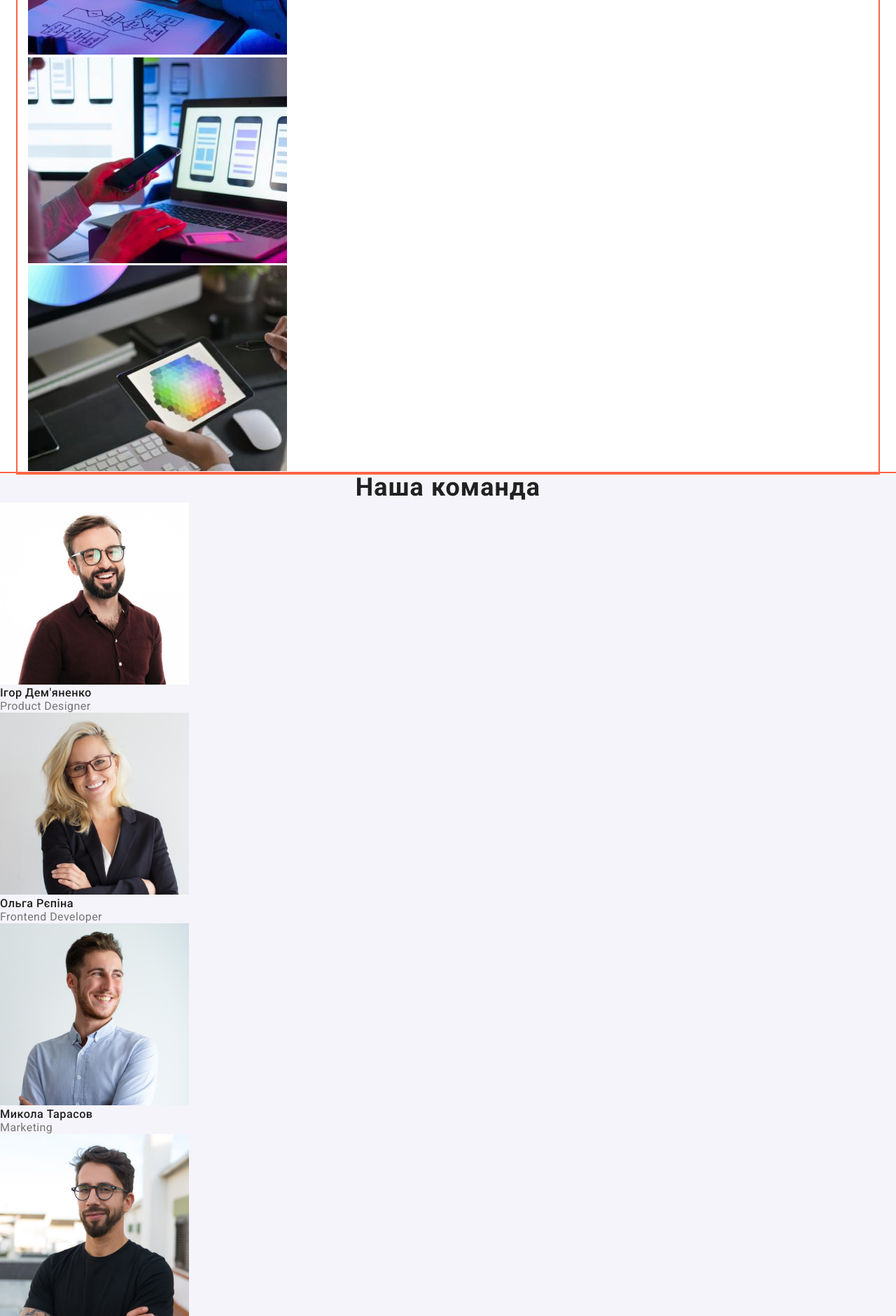
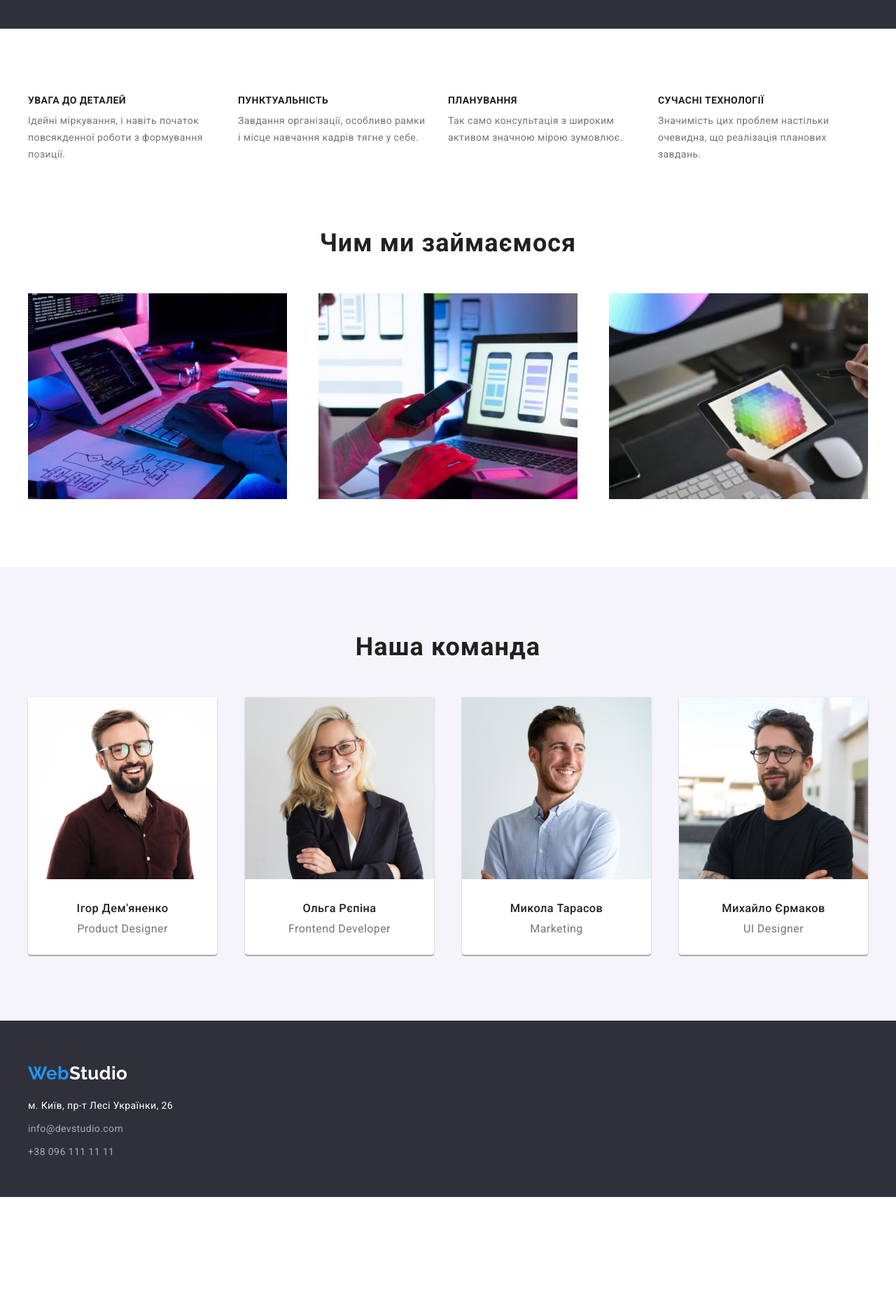
Before and after one commit to akarpenko83/goit-markup-hw-03, a plain HTML site: page index.html in a window 1280 px wide. Shown: the part 640-2520 px from the top of the page at 70% size. After the commit the page ends 2350 px from the top, so only its background shows below. Drawn offline with nearby package versions, Linux system fonts and the light colour scheme.

Commit message:
index done
завершил страницу index.html

```diff
--- a/css/styles.css
+++ b/css/styles.css
@@ -27,8 +27,8 @@ body {
   font-family: 'Roboto', sans-serif;
   font-size: 14px;
   letter-spacing: 0.03em;
-  margin: 0;
-  padding: 0;
+  /* margin: 0;
+  padding: 0; */
 }
 h1,
 h2,
@@ -104,7 +104,7 @@ ul {
   align-items: center;
 }
 .logo {
-  margin-right: 93px;
+  /* margin-right: 93px; */
   color: var(--logo-primary-color);
   font-family: 'Raleway', sans-serif;
   font-weight: 700;
@@ -116,6 +116,7 @@ ul {
 }
 .header-nav {
   display: flex;
+  margin-left: 93px;
 }
 .header-nav > .nav-item:not(:last-child) {
   margin-right: 50px;
@@ -149,17 +150,20 @@ ul {
 /* ----------------------------section Hero */
 
 .section.hero {
-  /* text-align: center; */
+  background-color: var(--bg-footer-color);
+  height: 600px;
+}
+.cotainer.hero {
+  display: flex;
+  /* align-items: center; */
   /* height: 600px; */
-  /* margin-bottom: 94px; */
-  background-color: var(--bg-footer-color);
 }
 .hero.title {
-  /* display: inline-block
-  width: 696px;
-  align-items: center;
-  margin: 200px auto 30px; */
-  padding: 200px auto 30px;
+  display: block;
+  padding-top: 200px;
+  padding-bottom: 30px;
+  margin: auto;
+  max-width: 696px;
   font-weight: 900;
   font-size: 44px;
   line-height: 1.36;
@@ -168,7 +172,7 @@ ul {
   color: var(--hero-text-color);
 }
 .hero-btn.btn {
-  margin: 0 auto;
+  margin: 0px auto 200px auto;
   display: block;
   padding: 10px 32px;
   background-color: var(--accent-color);
@@ -181,11 +185,21 @@ ul {
   vertical-align: middle;
 }
 /* -----------------------------section Features */
-.section.features {
-  height: 98px;
-  margin-bottom: 94px;
+.container.features {
+  display: flex;
+}
+.feature-list {
+  display: flex;
+  padding: 94px 0;
+}
+.feature-list > li {
+  display: block;
+  max-width: 270px;
+  padding-right: 30px;
 }
 .feature-item.subtitle {
+  display: block;
+  padding-bottom: 10px;
   font-size: 14px;
   text-transform: uppercase;
 }
@@ -193,16 +207,53 @@ ul {
   line-height: 1.71;
 }
 /* ------------------------------ section WORKS */
-
+.container.work {
+  /* display: flex; */
+}
+.work.title {
+  display: block;
+  margin: 0 auto 50px;
+  /* padding-bottom: 50px; */
+}
+.work-list {
+  display: flex;
+  justify-content: space-between;
+  padding-bottom: 94px;
+}
+/* .work-item:not(:last-child) {
+  padding-right: 30px;
+} */
 /* ------------------------------section Team */
 .section.team {
   background-color: var(--bg-secondary-color);
 }
-
-.team-item.subtitle {
+.team.title {
+  display: block;
+  padding-top: 94px;
+  padding-bottom: 50px;
+}
+.team-list {
+  display: flex;
+  justify-content: space-between;
+  padding-bottom: 94px;
+}
+.team-item {
+  width: 270px;
+  height: 368px;
+  box-shadow: 0px 1px 3px rgba(0, 0, 0, 0.12),
+    0px 1px 1px rgba(0, 0, 0, 0.14),
+    0px 2px 1px rgba(0, 0, 0, 0.2);
+  border-radius: 0px 0px 4px 4px;
+  background-color: #ffffff;
+}
+.team.subtitle {
+  padding-top: 30px;
+  padding-bottom: 10px;
+  text-align: center;
   font-weight: 500;
 }
-.team-item.text {
+.team.text {
+  text-align: center;
   font-size: 16px;
   line-height: 1.19;
 }
@@ -237,13 +288,25 @@ ul {
 }
 /* ------------------------------ footer */
 .footer {
+  height: 252px;
   background-color: var(--bg-footer-color);
 }
 .logo-second-color {
   color: var(--logo-secondaty-color);
 }
+.container.footer > .logo {
+  display: flex;
+  padding-top: 60px;
+  padding-bottom: 20px;
+}
+.address-list {
+  display: flex;
+  flex-direction: column;
+}
+.address-list > .addr-list-item:not(:last-child) {
+  padding-bottom: 9px;
+}
 .address-item {
-  display: inline-block;
   text-align: left;
   font-style: normal;
   text-decoration: none;
--- a/index.html
+++ b/index.html
@@ -38,7 +38,7 @@
   </head>
   <body>
       <header class="header">
-        <div class="container header outline">
+        <div class="container header">
           <a class="logo link" href="./index.html">
                       <span class="accent">Web</span>Studio</a          >
                       <nav>
@@ -78,10 +78,10 @@
         </div>
       </header>
       <main>
-        <!--section HERO  -->
+        <!--------------------------------------------- section HERO  -->
 
         <section class="section hero">
-          <div class="container outline">
+          <div class="container hero">
             <h1 class="hero title">
             Ефективні рішення для вашого бізнесу
           </h1>
@@ -94,10 +94,10 @@
           </button>
           </div>
         </section>
-        <!-- section FEATURES -->
+        <!--------------------------------------------- section FEATURES -->
 
         <section class="section features">
-          <div class="container outline">
+          <div class="container features ">
             <h2 class="visually-hidden">
             Особливості
           </h2>
@@ -144,15 +144,15 @@
           </ul>
           </div>
         </section>
-        <!-- section WORK -->
+        <!--------------------------------------------- section WORK -->
 
         <section class="section work">
-          <div class="container outline">
+          <div class="container work ">
             <h2 class="work title">
             Чим ми займаємося
           </h2>
           <ul class="work-list list">
-            <li>
+            <li class="work-item">
               <img
                 src="./images/fig1.jpg"
                 alt="програмування"
@@ -160,7 +160,7 @@
                 height="294"
               />
             </li>
-            <li>
+            <li class="work-item">
               <img
                 src="./images/fig2.jpg"
                 alt="мобільні додатки"
@@ -168,7 +168,7 @@
                 height="294"
               />
             </li>
-            <li>
+            <li class="work-item">
               <img
                 src="./images/fig3.jpg"
                 alt="дизайн"
@@ -179,65 +179,64 @@
           </ul>
           </div>
         </section>
-        <!-- section TEAM -->
-
+        <!--------------------------------------------- section TEAM -->
         <section class="section team">
-          <div class="section outline">
+          <div class="container ">
             <h2 class="team title">Наша команда</h2>
           <ul class="team-list list">
-            <li>
+            <li class="team-item">
               <img
                 src="./images/img0.jpg"
                 alt="Ігор Дем'яненко"
                 width="270"
                 height="260"
               />
-              <h3 class="team-item subtitle">
+              <h3 class="team subtitle">
                 Ігор Дем'яненко
               </h3>
-              <p lang="en" class="team-item text">
+              <p lang="en" class="team text">
                 Product Designer
               </p>
             </li>
-            <li>
+            <li class="team-item">
               <img
                 src="./images/img1.jpg"
                 alt="Ольга Рєпіна"
                 width="270"
                 height="260"
               />
-              <h3 class="team-item subtitle">
+              <h3 class="team subtitle">
                 Ольга Рєпіна
               </h3>
-              <p lang="en" class="team-item text">
+              <p lang="en" class="team text">
                 Frontend Developer
               </p>
             </li>
-            <li>
+            <li class="team-item">
               <img
                 src="./images/img2.jpg"
                 alt="Микола Тарасов"
                 width="270"
                 height="260"
               />
-              <h3 class="team-item subtitle">
+              <h3 class="team subtitle">
                 Микола Тарасов
               </h3>
-              <p lang="en" class="team-item text">
+              <p lang="en" class="team text">
                 Marketing
               </p>
-            </li>
-            <li>
+            </li class="team-item">
+            <li class="team-item">
               <img
                 src="./images/img3.jpg"
                 alt="Михайло Єрмаков"
                 width="270"
                 height="260"
               />
-              <h3 class="team-item subtitle">
+              <h3 class="team subtitle">
                 Михайло Єрмаков
               </h3>
-              <p lang="en" class="team-item text">
+              <p lang="en" class="team text">
                 UI Designer
               </p>
             </li>
@@ -245,16 +244,14 @@
           </div>
         </section>
       </main>
-      <footer class="footer outline">
-        <a class="logo link" href="./index.html">
+      <footer class="footer">
+        <div class="container footer ">
+          <a class="logo link" href="./index.html">
           <span class="accent">Web</span
-          ><span class="logo-second-color"
-            >Studio</span
-          ></a
-        >
+          ><span class="logo-second-color">Studio</span></a>
         <address class="address">
-          <ul class="adderss-list list">
-            <li>
+          <ul class="address-list list">
+            <li class="addr-list-item">
               <a
                 class="address-item link"
                 href="https://goo.gl/maps/LDMniA5MoxQiVdcX9"
@@ -263,15 +260,15 @@
                 >м. Київ, пр-т Лесі Українки,
                 26</a
               >
-            </li>
-            <li>
+            </li class="addr-list-item">
+            <li class="addr-list-item">
               <a
                 class="address-item link"
                 href="mailto:info@devstudio.com"
                 >info@devstudio.com</a
               >
-            </li>
-            <li>
+            </li class="addr-list-item">
+            <li class="addr-list-item">
               <a
                 class="address-item link"
                 href="tel:+380961111111"
@@ -280,6 +277,7 @@
             </li>
           </ul>
         </address>
+        </div>
       </footer>
     </div>
   </body>
```
